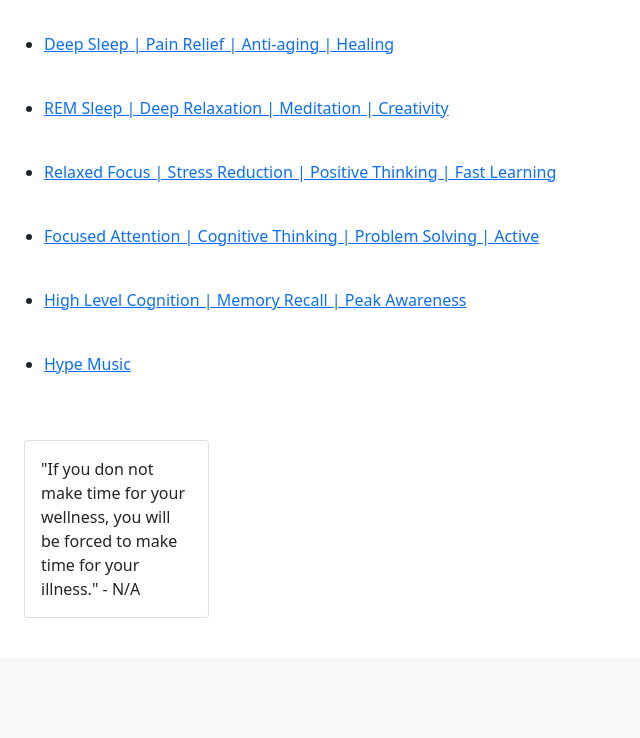
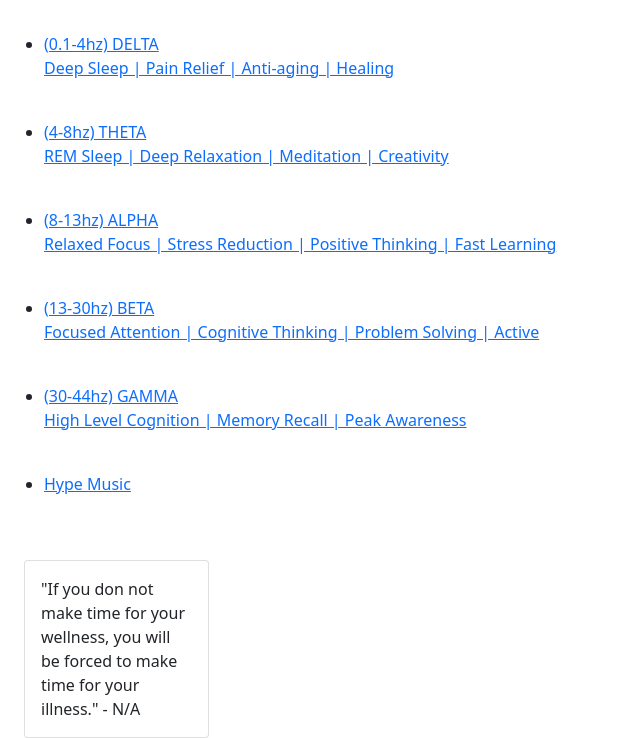
Before and after one commit to isnajer/waves-demo, a Flask app: page /dashboard in a window 1280 px wide. Shown: the part 143-881 px from the top of the page, without its empty margins (0-640 px from the left). Before the commit the page ends 761 px from the top, so only its background shows below. Run offline with Flask 2, Linux system fonts and the light colour scheme; the visitor is signed in with stand-in values (Sample User, id 1).

Commit message:
Booked Sessions almost complete (still need IP address timeZone fetch)

```diff
--- a/server.py
+++ b/server.py
@@ -4,12 +4,13 @@ from __future__ import print_function
 from flask import (Flask, render_template, request, flash, session,
                    redirect, url_for, jsonify)
 from model import connect_to_db, db
-import crud
 from datetime import datetime, timedelta
 from jinja2 import StrictUndefined
 from model import connect_to_db, db, User, User_Records
 from sqlalchemy.exc import IntegrityError
 from passlib.hash import argon2
+from bs4 import BeautifulSoup
+import crud
 import os
 import re
 import requests
@@ -104,7 +105,7 @@ def login_user():
     #else user exists check if password is correct
 
 
-#=============== DASHBOARD, BWAVES, CHARTJS ===============#
+#=============== DASHBOARD ===============#
 @app.route("/dashboard")
 def user_dashboard():
     """User dashboard."""
@@ -124,8 +125,7 @@ def user_dashboard():
         return redirect('/login')
 
 
-# TO KEEP RECORD OF USER ACTIVITY:
-# before rendering template (while user logged in) save record w/ user_id and brainwave_id:
+#=============== BWAVES, USER RECORDS, CHARTJS ===============#
 @app.route("/delta_waves", methods=["GET"])
 def delta_waves():
     add_user_record(1)
@@ -150,6 +150,23 @@ def beta_waves():
 def gamma_waves():
     add_user_record(5)
     return render_template("gamma_waves.html")
+
+@app.route("/hype_music")
+def hype_music():
+
+    return render_template("hype_music.html")
+
+
+# Add User Record helper function:
+def add_user_record(brain_wave_id):
+    user_id = session.get("user_id")
+    created_on = datetime.now()
+
+    if user_id:
+
+        record = crud.create_user_record(user_id, created_on, brain_wave_id)
+        db.session.add(record)
+        db.session.commit()
 
 
 @app.route("/charts")
@@ -262,7 +279,7 @@ def logout():
     return redirect('/')
 
 
-#=============== EXERCISES, QUOTE GENERATOR ===============#
+#=============== EXERCISES ===============#
 @app.route("/exercises")
 def exercises():
     """Exercises"""
@@ -270,20 +287,7 @@ def exercises():
     return render_template('exercises.html')
 
 
-#=============== ADD USER RECORD HELPER FUNCTION ===============#
-def add_user_record(brain_wave_id):
-    user_id = session.get("user_id")
-    created_on = datetime.now()
-
-    # Is user logged in?
-    if user_id:
-
-        record = crud.create_user_record(user_id, created_on, brain_wave_id)
-        db.session.add(record)
-        db.session.commit()
-
-
-#=============== SESSION INVITE STUFF ===============#
+#=============== SESSION BOOKING FUNCTION ===============#
 SCOPES = ['https://www.googleapis.com/auth/calendar']
 
 @app.route("/schedule_session")
@@ -317,6 +321,7 @@ def session_invite():
     # The file token.json stores the user's access and refresh tokens, and is
     # created automatically when the authorization flow completes for the first
     # time.
+    ## if flow broken, delete token and re-attempt authorization
     if os.path.exists('token.json'):
         creds = Credentials.from_authorized_user_file('token.json', SCOPES)
     # If there are no (valid) credentials available, let the user log in.
@@ -334,11 +339,31 @@ def session_invite():
     try:
         service = build('calendar', 'v3', credentials=creds)
 
-        # Create Calendar Event:
+        # Convert brain_wave_id to brain_wave_name + location to session_url (once deployed urls need to change!):
+        brain_wave_name = None
+        session_url = None
+        if brain_wave_id == "1":
+            brain_wave_name = "Delta"
+            session_url = "http://192.168.1.156:5000/delta_waves"
+        elif brain_wave_id == "2":
+            brain_wave_name = "Theta"
+            session_url = "http://192.168.1.156:5000/theta_waves"
+        elif brain_wave_id == "3":
+            brain_wave_name = "Alpha"
+            session_url = "http://192.168.1.156:5000/alpha_waves"
+        elif brain_wave_id == "4":
+            brain_wave_name = "Beta"
+            session_url = "http://192.168.1.156:5000/beta_waves"
+        elif brain_wave_id == "5":
+            brain_wave_name = "Gamma"
+            session_url = "http://192.168.1.156:5000/gamma_waves"
+        print(brain_wave_name)
+
+        # Create Calendar Event (need to fetch user timeZone through IP address):
         event = {
-        'summary': 'WAVES Sound Therapy Session',
-        'location': 'http://localhost:5000/',
-        'description': "Your WAVES therapy session invite.",
+        'summary': brain_wave_name + " Waves Sound Therapy Session",
+        'location': session_url,
+        'description': "Your WAVES session invite.",
         'start': {
             'dateTime': start_session,
             'timeZone': 'America/Los_Angeles',
@@ -365,10 +390,12 @@ def session_invite():
         book_session = crud.create_booked_session(start_session=start_session, end_session=end_session, user_id=user_id, brain_wave_id=brain_wave_id)
         db.session.add(book_session)
         db.session.commit()
-        flash("Session Booked! Check Your Email/Calendar!")
+        flash(brain_wave_name + " Waves Session Booked! Check Your Email/Calendar!")
+
 
         event = service.events().insert(calendarId='primary', body=event, sendUpdates="all").execute()
-        print('Event created: %s' % (event.get('htmlLink')))
+        print(' Session Created: %s' % (event.get('htmlLink')))
+
 
         print(book_session)
 
--- a/templates/dashboard.html
+++ b/templates/dashboard.html
@@ -14,23 +14,23 @@
 <br/>
     </header>
     <ul>
-      <li><a href="/delta_waves">Deep Sleep | Pain Relief | Anti-aging | Healing</a></li>
+      <li><a href="/delta_waves">(0.1-4hz) DELTA<br>Deep Sleep | Pain Relief | Anti-aging | Healing</a></li>
     </ul>
     <br/>
     <ul>
-      <li><a href="/theta_waves">REM Sleep | Deep Relaxation | Meditation | Creativity</a></li>
+      <li><a href="/theta_waves">(4-8hz) THETA<br>REM Sleep | Deep Relaxation | Meditation | Creativity</a></li>
     </ul>
     <br/>
     <ul>
-      <li><a href="/alpha_waves">Relaxed Focus | Stress Reduction | Positive Thinking | Fast Learning</a></li>
+      <li><a href="/alpha_waves">(8-13hz) ALPHA<br>Relaxed Focus | Stress Reduction | Positive Thinking | Fast Learning</a></li>
     </ul>
     <br/>
     <ul>
-      <li><a href="/beta_waves">Focused Attention | Cognitive Thinking | Problem Solving | Active</a></li>
+      <li><a href="/beta_waves">(13-30hz) BETA<br>Focused Attention | Cognitive Thinking | Problem Solving | Active</a></li>
     </ul>
     <br/>
     <ul>
-      <li><a href="/gamma_waves">High Level Cognition | Memory Recall | Peak Awareness</a></li>
+      <li><a href="/gamma_waves">(30-44hz) GAMMA<br>High Level Cognition | Memory Recall | Peak Awareness</a></li>
     </ul>
     <!-- <br/>
     <ul>
--- /dev/null
+++ b/text_files/questions.txt
@@ -0,0 +1,3 @@
+RESOURCES:
+- Brain Waves Research:
+   https://www.turnoveranewleaf.co.uk/post/the-benefits-of-delta-brainwaves
```
Also changed, not shown: ToDos.txt (deleted, +0 -10 lines), questions.txt (deleted, +0 -9 lines), templates/hype_music.html (+17 -0 lines), text_files/ToDos.txt (added, +11 -0 lines), token.json (+1 -1 lines), text_files/random_quote_affirmation_generator.txt (renamed from random_quote_affirmation_generator.txt), text_files/requirements.txt (renamed from requirements.txt), text_files/yelp_api.txt (renamed from yelp_api.txt).
